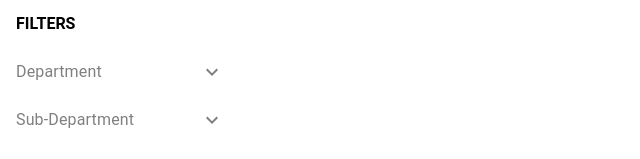
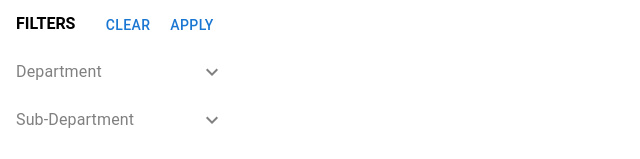
Before and after one commit to GiuliaLeoni/filter-component, a React (Vite) app: page / in a window 1280 px wide. Shown: the top 159 px of the page, without its empty margins (0-640 px from the left). Built offline with nearby package versions, Linux system fonts and the light colour scheme.

Commit message:
basic functionality of apply and clear buttons

```diff
--- a/src/Components/Filter/index.jsx
+++ b/src/Components/Filter/index.jsx
@@ -9,6 +9,23 @@ export const Filter = () => {
     const [data, setData] = useState([]);
     const [error, setError] = useState(null);
     const [isLoaded, setIsLoaded] = useState(false);
+
+    const [clear, setClear] = useState(false);
+
+    // apply selected options
+    const [apply, setApply] = useState(false);
+
+    const clearSelected = () => {
+        setClear(true);
+        console.log('User cleared filters');
+        //setApply to false???
+    }
+
+    const applySelected = () => {
+        // set apply to true(?)
+        setApply(true);
+        console.log('User applied data: ');
+    }
 
     // fetch data - empty array, only on mount
     useEffect(() => {
@@ -36,6 +53,10 @@ export const Filter = () => {
             subheader={
                 <ListSubheader sx={{textAlign: 'left', fontSize: '1rem', fontWeight: 'bold', color: 'black', display: 'flex', justifyContent: 'space-between'}} component="div" id="nested-list-subheader">
                 FILTERS
+                    <section>
+                        <Button onClick={clearSelected}>Clear</Button>
+                        <Button onClick={applySelected}>Apply</Button>
+                    </section>
                 </ListSubheader>
             }
             >
```
